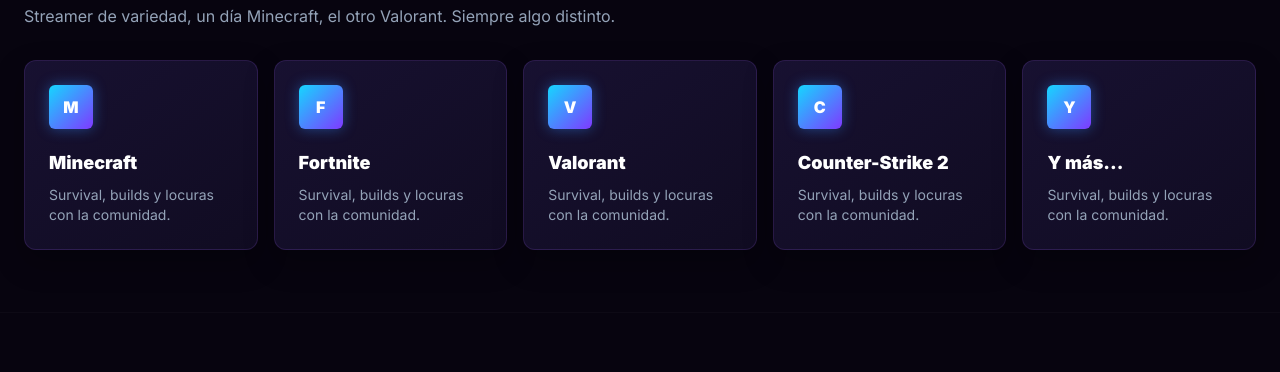
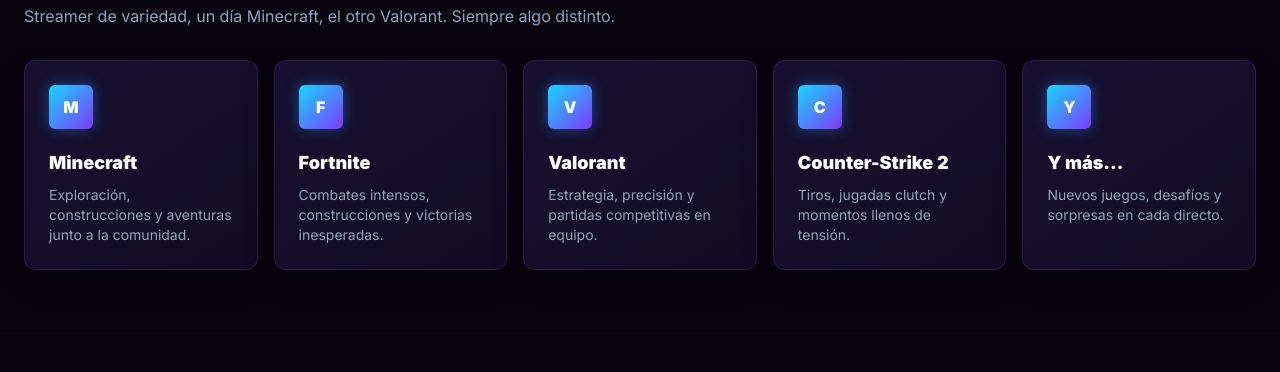
Before and after one commit to hab-p/elgiovah-streamer-web, a plain HTML site: page index.html in a window 1280 px wide. Shown: the part 656-1028 px from the top of the page. Drawn offline with nearby package versions, Linux system fonts and the light colour scheme.

Commit message:
feat: Update info of each game card

```diff
--- a/index.html
+++ b/index.html
@@ -326,17 +326,17 @@
             </p>
 
             <div class="grid md:grid-cols-5 gap-4">
-              <div class="glass rounded-xl p-6" v-for="g in games" :key="g">
+              <div class="glass rounded-xl p-6" v-for="g in games" :key="g.name">
                 <div
                   class="card-letter w-11 h-11 rounded-md grid place-items-center font-black mb-5"
                 >
-                  {{g[0]}}
+                  {{g.name[0]}}
                 </div>
 
-                <h3 class="font-black text-lg">{{g}}</h3>
+                <h3 class="font-black text-lg">{{g.name}}</h3>
 
                 <p class="text-slate-400 text-sm mt-2">
-                  Survival, builds y locuras con la comunidad.
+                  {{g.description}}
                 </p>
               </div>
             </div>
@@ -633,11 +633,26 @@
             twitchParent: window.location.hostname,
 
             games: [
-              "Minecraft",
-              "Fortnite",
-              "Valorant",
-              "Counter-Strike 2",
-              "Y más...",
+              {
+                name: "Minecraft",
+                description: "Exploración, construcciones y aventuras junto a la comunidad.",
+              },
+              {
+                name: "Fortnite",
+                description: "Combates intensos, construcciones y victorias inesperadas.",
+              },
+              {
+                name: "Valorant",
+                description: "Estrategia, precisión y partidas competitivas en equipo.",
+              },
+              {
+                name: "Counter-Strike 2",
+                description: "Tiros, jugadas clutch y momentos llenos de tensión.",
+              },
+              {
+                name: "Y más...",
+                description: "Nuevos juegos, desafíos y sorpresas en cada directo.",
+              },
             ],
 
             // REEMPLAZAR POR LOS IDS REALES DE LOS CLIPS DE TWITCH
```
